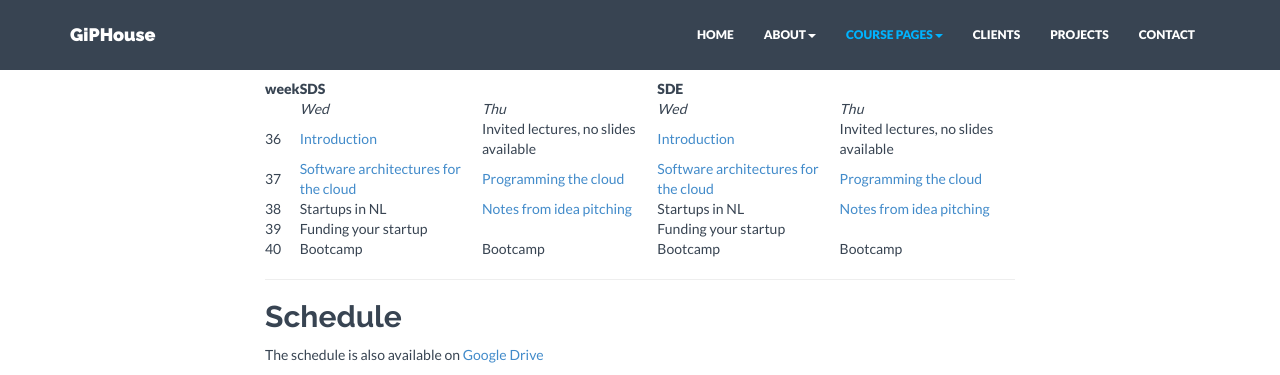
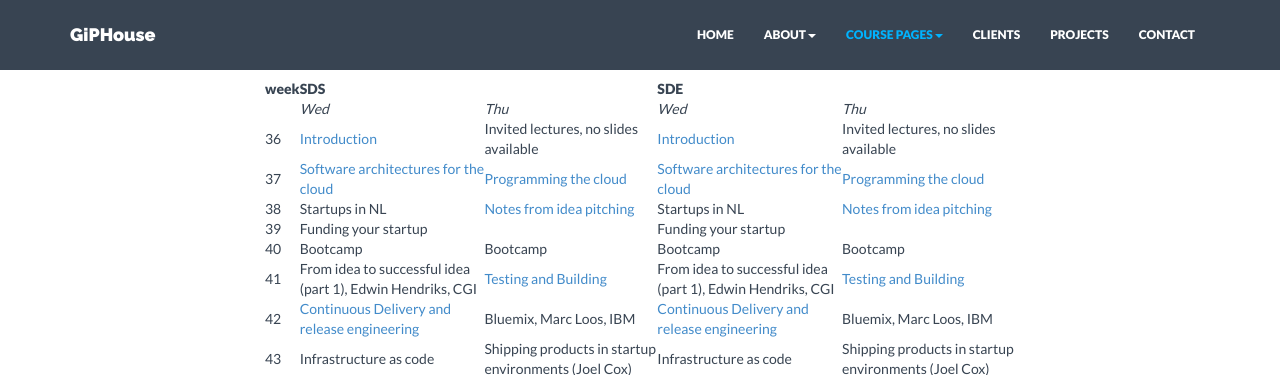
Before and after one commit to tschroter/giphouse.github.io, a Jekyll site: the page built from courses/2015-fall.md, in a window 1280 px wide and 900 px high, scrolled down 661 px, cut to the strip 0-375 px from the top of the window. Built offline with Jekyll 4.4.1, drawn with Linux system fonts in a browser that asks for light colours; nearby versions of some CDN libraries.

Commit message:
Presentations for w41 and 42 uploaded

```diff
--- a/courses/2015-fall.md
+++ b/courses/2015-fall.md
@@ -45,6 +45,9 @@ Slides
 | 38   | Startups in NL | [Notes from idea pitching](https://drive.google.com/open?id=0B6Zf71MLHzExT0Z3LVB4MEZGZE0) |  Startups in NL |[Notes from idea pitching](https://drive.google.com/open?id=0B6Zf71MLHzExT0Z3LVB4MEZGZE0) |
 | 39   | Funding your startup | | Funding your startup | |
 | 40   | Bootcamp | Bootcamp | Bootcamp | Bootcamp |
+| 41   | From idea to successful idea (part 1), Edwin Hendriks, CGI	 | [Testing and Building](https://drive.google.com/open?id=0B6Zf71MLHzExZkEzUjB0Mlc5V0E)	 | From idea to successful idea (part 1), Edwin Hendriks, CGI |  [Testing and Building](https://drive.google.com/open?id=0B6Zf71MLHzExZkEzUjB0Mlc5V0E) |
+| 42   | [Continuous Delivery and release engineering](https://drive.google.com/open?id=0B6Zf71MLHzExSGdGZVVzd0tZTjQ) | Bluemix, Marc Loos, IBM | [Continuous Delivery and release engineering](https://drive.google.com/open?id=0B6Zf71MLHzExSGdGZVVzd0tZTjQ)  | Bluemix, Marc Loos, IBM	 |
+| 43   | Infrastructure as code | Shipping products in startup environments (Joel Cox) | Infrastructure as code | Shipping products in startup environments (Joel Cox) |
 
 ***
 
```
